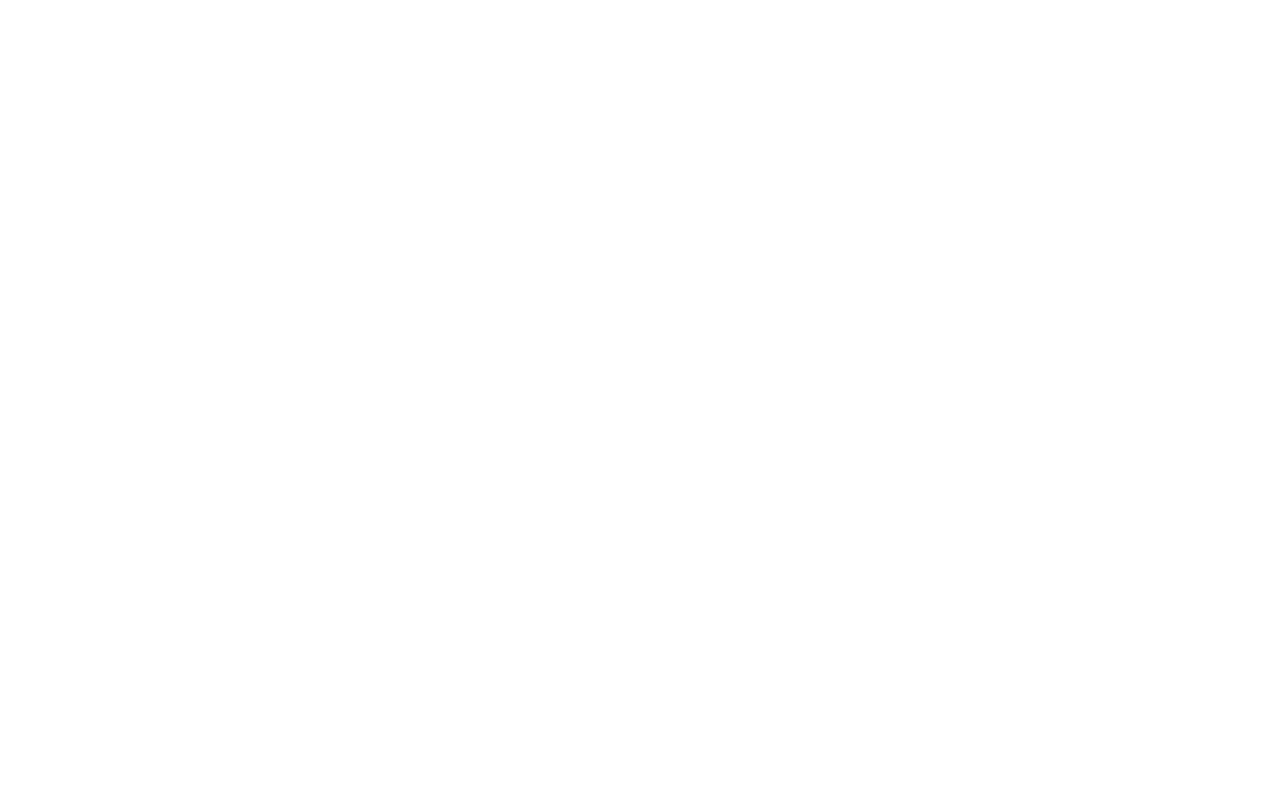
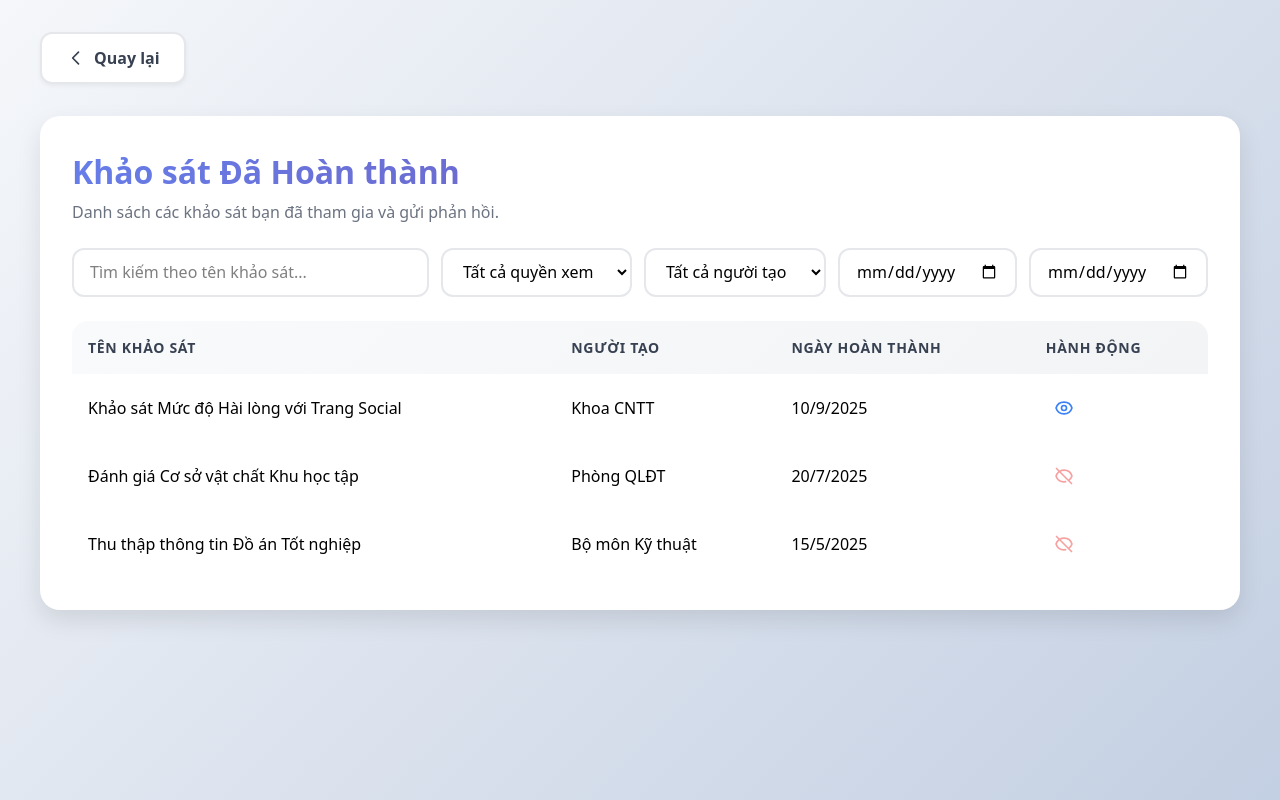
Before and after one commit to TrshCan/CDWeb_NhomH_DoAnWebEL, a React (Vite) app in the folder fe/: page /surveys/completed in a window 1280 px wide. Before the commit this address had no page. Built offline with nearby package versions, Linux system fonts and the light colour scheme.

Commit message:
improved UI/UX of completed surveys page
Signed-off-by: TrshCan <phuthuytinhyeu1234678@gmail.com>

```diff
--- a/fe/src/App.jsx
+++ b/fe/src/App.jsx
@@ -8,7 +8,7 @@ import Feed from "./components/Feed.jsx";
 import Profile from "./pages/Profile.jsx";
 import MainLayout from "./layouts/MainLayout.jsx";
 import SurveysMade from "./pages/SurveysMade.jsx";
-import SurveysDid from "./pages/SurveysDid.jsx";
+import SurveysCompleted from "./pages/SurveysCompleted.jsx";
 
 export default function App() {
   return (
@@ -22,7 +22,7 @@ export default function App() {
         {/* sau này sẽ thêm các route như profile expole v.v*/}
       </Route>
       {/* Independent pages outside MainLayout */}
-      <Route path="/surveys/did" element={<SurveysDid />} />
+      <Route path="/surveys/completed" element={<SurveysCompleted />} />
 
       <Route path="/register" element={<Register />} />
       <Route path="/login" element={<Login />} />
--- a/fe/src/components/Sidebar.jsx
+++ b/fe/src/components/Sidebar.jsx
@@ -231,7 +231,7 @@ export default function Sidebar() {
                         </Link>
                       )}
                       <Link
-                        to="/surveys/did"
+                        to="/surveys/completed"
                         onClick={() => setShowSurveysExpanded(true)}
                         className={`flex items-center space-x-2 p-2 rounded-lg transition-all duration-150 ${
                           location.pathname === "/surveys/did"
--- a/fe/src/pages/SurveysDid.jsx
+++ b/fe/src/pages/SurveysCompleted.jsx
@@ -1,6 +1,6 @@
 import React, { useMemo, useState } from "react";
 import { useNavigate } from "react-router-dom";
-import "../assets/css/SurveysMade.css";
+import "../assets/css/survey-completed.css";
 
 const mockDidSurveys = [
   { id: 1, name: "Khảo sát Mức độ Hài lòng với Trang Social", creator: "Khoa CNTT", completedAt: "2025-09-10", canView: true },
@@ -11,12 +11,46 @@ const mockDidSurveys = [
 export default function SurveysDid() {
   const navigate = useNavigate();
   const [query, setQuery] = useState("");
+  const [permission, setPermission] = useState("all"); // all | can | cannot
+  const [creator, setCreator] = useState("all");
+  const [dateStart, setDateStart] = useState("");
+  const [dateEnd, setDateEnd] = useState("");
+
+  const creators = useMemo(() => {
+    const set = new Set(mockDidSurveys.map((s) => s.creator));
+    return ["all", ...Array.from(set)];
+  }, []);
 
   const filtered = useMemo(() => {
     const q = query.trim().toLowerCase();
-    if (!q) return mockDidSurveys;
-    return mockDidSurveys.filter((s) => s.name.toLowerCase().includes(q));
-  }, [query]);
+    const start = dateStart ? new Date(dateStart) : null;
+    const end = dateEnd ? new Date(dateEnd) : null;
+
+    return mockDidSurveys.filter((s) => {
+      // search by name
+      if (q && !s.name.toLowerCase().includes(q)) return false;
+
+      // permission filter
+      if (permission === "can" && !s.canView) return false;
+      if (permission === "cannot" && s.canView) return false;
+
+      // creator filter
+      if (creator !== "all" && s.creator !== creator) return false;
+
+      // date range filter (inclusive)
+      if (start || end) {
+        const completed = new Date(s.completedAt);
+        if (start && completed < start) return false;
+        if (end) {
+          const endOfDay = new Date(end);
+          endOfDay.setHours(23, 59, 59, 999);
+          if (completed > endOfDay) return false;
+        }
+      }
+
+      return true;
+    });
+  }, [query, permission, creator, dateStart, dateEnd]);
 
   const goBack = () => navigate(-1);
 
@@ -51,6 +85,44 @@ export default function SurveysDid() {
               placeholder="Tìm kiếm theo tên khảo sát..."
               aria-label="Tìm kiếm khảo sát"
               className="search-input flex-1"
+            />
+
+            <select
+              value={permission}
+              onChange={(e) => setPermission(e.target.value)}
+              className="status-select"
+              aria-label="Lọc theo quyền xem kết quả"
+            >
+              <option value="all">Tất cả quyền xem</option>
+              <option value="can">Được phép xem</option>
+              <option value="cannot">Không được phép</option>
+            </select>
+
+            <select
+              value={creator}
+              onChange={(e) => setCreator(e.target.value)}
+              className="status-select"
+              aria-label="Lọc theo người tạo"
+            >
+              {creators.map((c) => (
+                <option key={c} value={c}>{c === "all" ? "Tất cả người tạo" : c}</option>
+              ))}
+            </select>
+
+            <input
+              type="date"
+              value={dateStart}
+              onChange={(e) => setDateStart(e.target.value)}
+              className="status-select"
+              aria-label="Từ ngày hoàn thành"
+            />
+
+            <input
+              type="date"
+              value={dateEnd}
+              onChange={(e) => setDateEnd(e.target.value)}
+              className="status-select"
+              aria-label="Đến ngày hoàn thành"
             />
           </div>
 
```
Also changed, not shown: fe/src/assets/css/survey-completed.css (renamed from fe/src/assets/css/SurveysMade.css).
